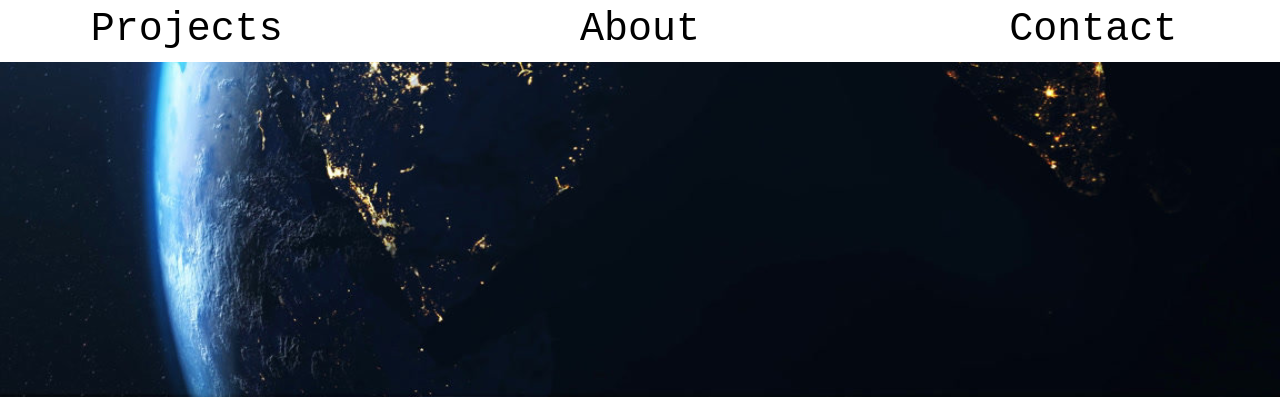
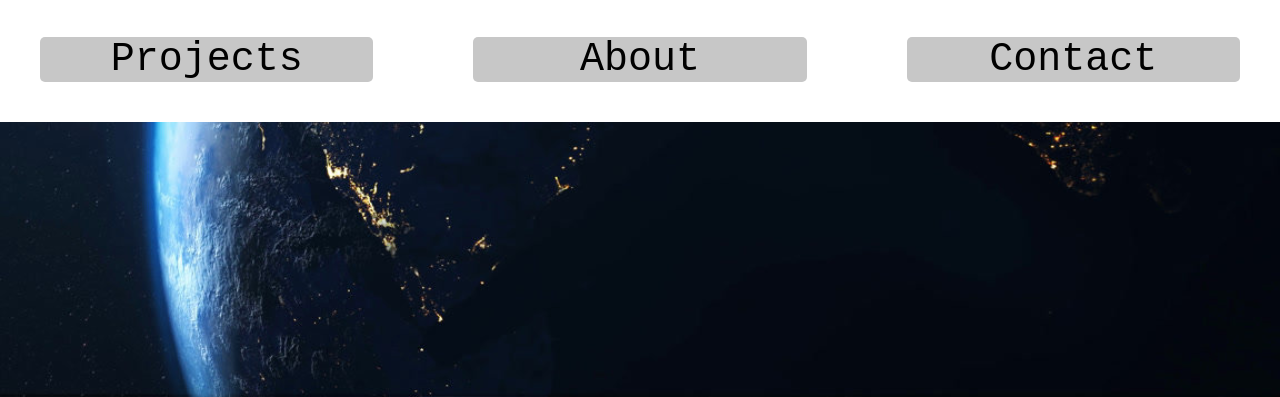
Before and after one commit to Mslcd/strona-projekt, a plain HTML site: page index.html in a window 1280 px wide. Shown: the part 403-800 px from the top of the page. Drawn offline with Linux system fonts and the light colour scheme; a web font is replaced by a local one.

Commit message:
improved menu

```diff
--- a/style.css
+++ b/style.css
@@ -9,7 +9,6 @@ body{
     background-size: cover;
     background-attachment:  fixed;
     font-family: 'Syne Mono', monospace;
-
     margin: 0 auto;
     padding: 0;
 }
@@ -26,24 +25,25 @@ body{
     width: 400px;
 }
 .menu{
-    padding: 10px;
+    padding: 40px;
     font-size: 40px;
     display: grid;
     grid-template-columns: repeat(3, 1fr);
     margin: 0 auto;
     justify-content: space-between;
     gap: 100px;
-
 }
 .menuitem{
     text-align: center;
-    border-radius: 15px;
+    border-radius: 5px;
     transition: .3s ease;
+    background-color: rgb(199, 199, 199);
 }
 .menuitem:link{ text-decoration: none; color:black; }
 .menuitem:visited{ text-decoration: none; color:black;}
 .menuitem:hover{
-    background-color: rgb(199, 199, 199);
+    /* background-color: rgb(199, 199, 199); */
+    box-shadow: 5px 5px grey;
 }
 .menuitem:active{ text-decoration: none; color:black; }
 
```
